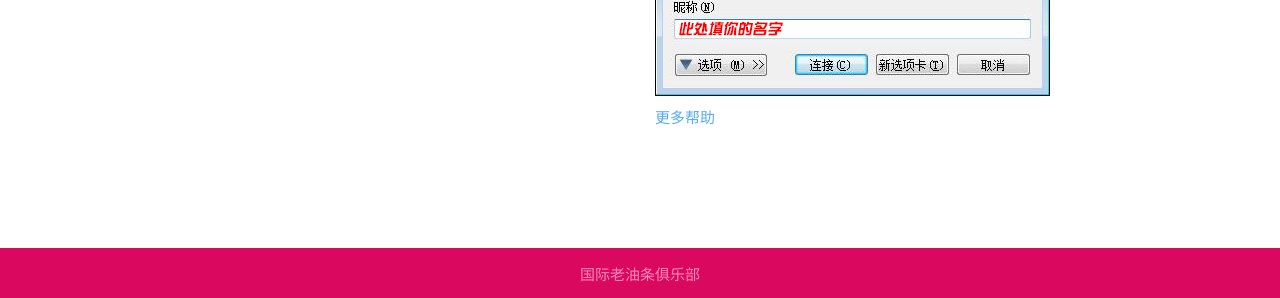
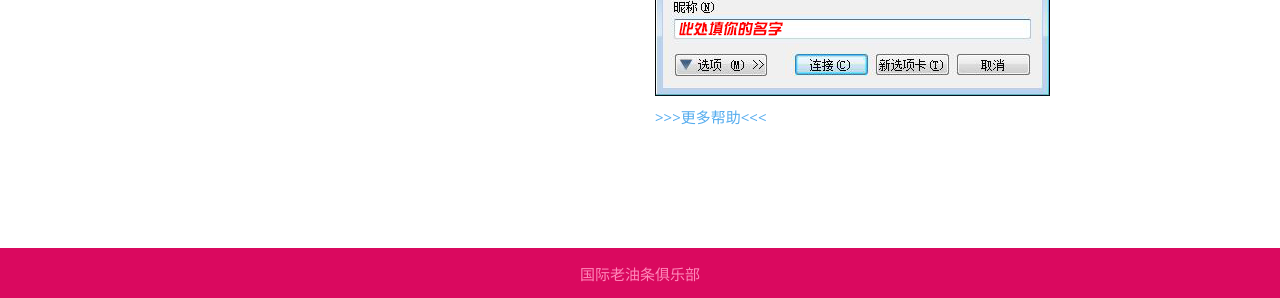
Before and after one commit to HikariGod/myblog, a Jekyll site: the page ts/index.html, which Jekyll copies as it is, in a window 1280 px wide and 900 px high, scrolled down 1484 px. Shown: the part 599-897 px from the top of the window. Built offline with Jekyll 4.4.1, drawn with Linux system fonts in a browser that asks for light colours; nearby versions of some CDN libraries; library files that are not in the unit come from our copies.

Commit message:
reset teamspeak page

```diff
--- a/ts/index.html
+++ b/ts/index.html
@@ -203,7 +203,7 @@
 								<p>点击链接进入不了？请尝试以下图片方法进入：</p>
                                 <p><img src="../img/teamspeak/connection1.jpg"></p>
                                 <p><img src="../img/teamspeak/connection2.jpg"></p>
-								<p><a href='QA.html'>更多帮助</a></p>
+								<p><a href='QA.html'>>>>更多帮助<<<</a></p>
 						  </div>
 						</div>
 						<div class="space"></div>
```
